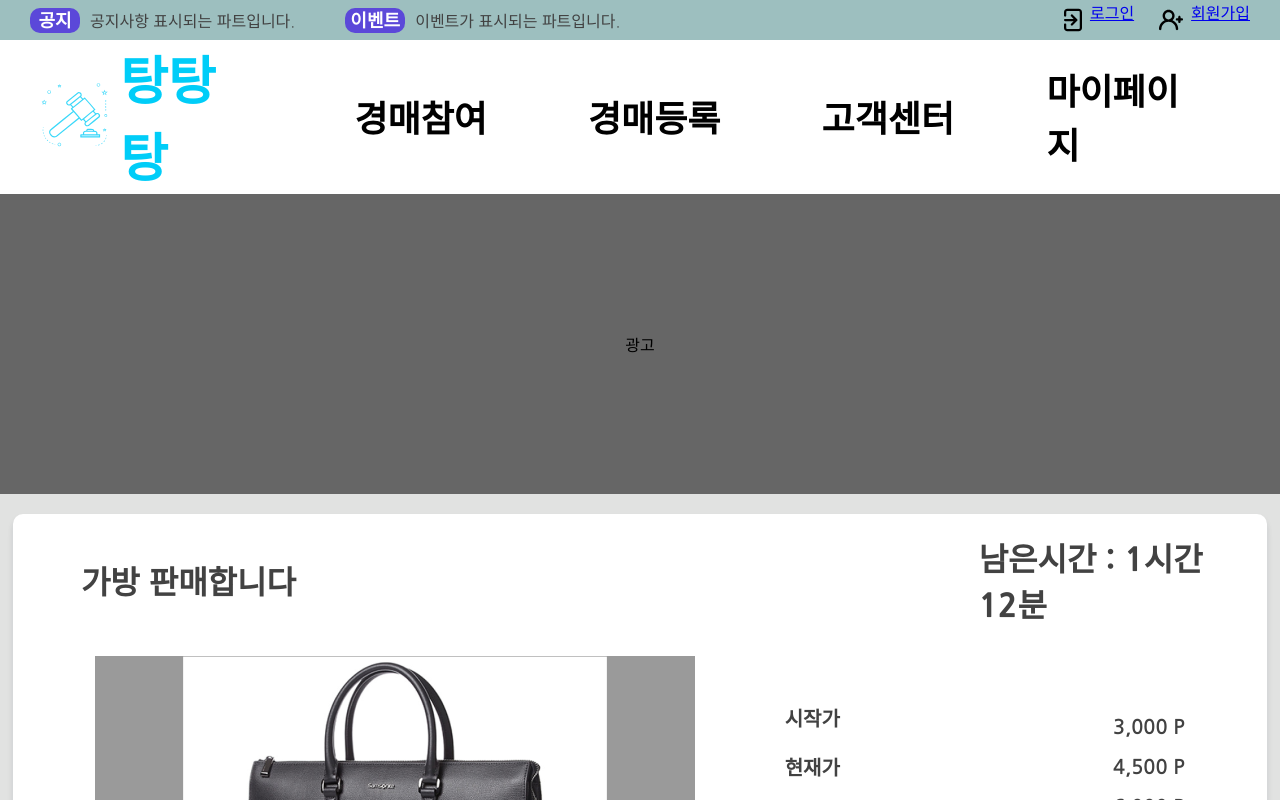
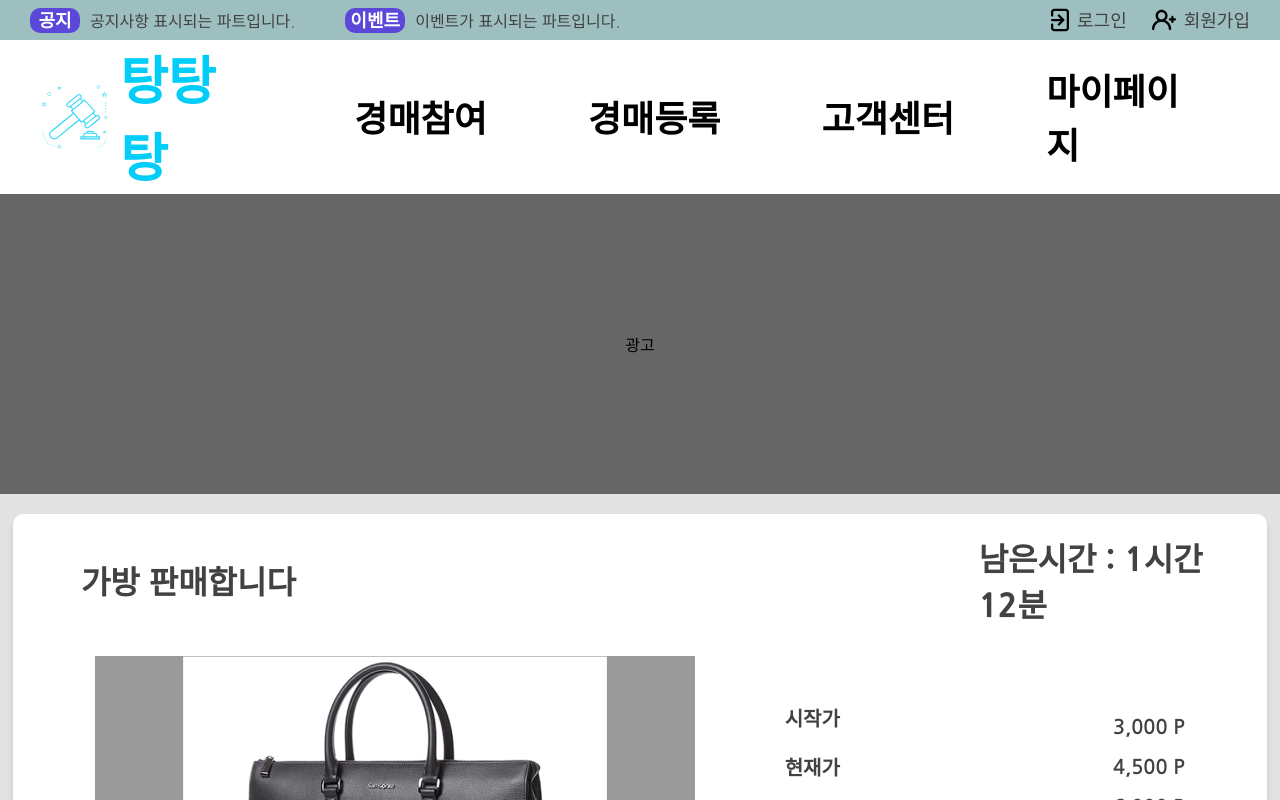
Before and after one commit to MinJeongH/TangMall, a React (Create React App) app: page /detail in a window 1280 px wide. Shown: the top 800 px of the page. Built offline with nearby package versions, Linux system fonts and the light colour scheme.

Commit message:
link 연결

```diff
--- a/src/components/layout/header.jsx
+++ b/src/components/layout/header.jsx
@@ -33,30 +33,37 @@ const Header = () => {
         {auth.user ? (
           <div className="user">
             <div className="login">
-            <p>{auth.user}</p>
+              <p>{auth.user}</p>
               <button onClick={logoutHandler}>
                 <img src="logout_icon.svg" alt="login icon" />
-                로그아웃</button>
+                <p>로그아웃</p>
+              </button>
             </div>
           </div>
         ) : (
           <div className="user">
             <div className="login">
               <img src="login_icon.svg" alt="login icon" />
-              <Link to="/login">로그인</Link>
+              <Link to="/login" className="link">
+                로그인
+              </Link>
             </div>
             <div className="join">
               <img src="join_icon.svg" alt="join icon" />
-              <Link to="/registerAgree">회원가입</Link>
+              <Link to="/registerAgree" className="link">
+                회원가입
+              </Link>
             </div>
           </div>
         )}
       </section>
       <section className="bottomcontainer">
-        <div className="logo logo-link">
-          <Link to='/'><img src="icon_tang 1.svg" alt="logo" /></Link>
-          <h1>탕탕탕</h1>
-        </div>
+        <Link to={"/"} className="logo_link">
+          <div className="logo">
+            <img src="icon_tang 1.svg" alt="logo" />
+            <h1>탕탕탕</h1>
+          </div>
+        </Link>
         <div className="menu">
           <div
             className="menu_list"
--- a/src/components/layout/header.scss
+++ b/src/components/layout/header.scss
@@ -73,6 +73,7 @@
       display: flex;
       flex-direction: row;
       margin-right: 30px;
+
       .login {
         display: flex;
         flex-direction: row;
@@ -82,12 +83,14 @@
           color: $fontColorBlack;
           margin-right: 8px;
         }
-        p {
+        .link {
           display: flex;
           align-items: center;
+          justify-content: center;
           margin: 0;
           color: $fontColorBlack;
           font-size: 18px;
+          text-decoration: none;
         }
       }
       .join {
@@ -99,12 +102,13 @@
           color: $fontColorBlack;
           margin: 0 8px 0 25px;
         }
-        p {
+        .link {
           display: flex;
           align-items: center;
           margin: 0;
           color: $fontColorBlack;
           font-size: 18px;
+          text-decoration: none;
         }
       }
     }
@@ -113,6 +117,8 @@
     display: flex;
     flex-direction: row;
     justify-content: space-between;
+    .logo_link {
+      text-decoration: none;
       .logo {
         display: flex;
         flex-direction: row;
@@ -127,6 +133,7 @@
           margin: 0;
           font-size: 52px;
           color: $mainColor;
+        }
       }
     }
     .menu {
--- a/src/components/layout/item.jsx
+++ b/src/components/layout/item.jsx
@@ -1,9 +1,10 @@
 import React from "react";
+import { Link } from "react-router-dom";
 import "./item.scss";
 
 const Item = (props) => {
   return (
-    <section className="item">
+    <Link to={"/detail"} className="item">
       <div className="img_box">
         <img src="sample.png" alt="img" />
       </div>
@@ -31,7 +32,7 @@ const Item = (props) => {
           </div>
         </div>
       </div>
-    </section>
+    </Link>
   );
 };
 export default Item;
--- a/src/components/layout/item.scss
+++ b/src/components/layout/item.scss
@@ -4,10 +4,10 @@
 .item {
   display: flex;
   flex-direction: column;
-
   font-family: "Nanum Gothic", sans-serif;
   color: $fontColorBlack;
   width: 30%;
+  text-decoration: none;
   .img_box {
     background-color: #c4c4c4;
     display: flex;
```
Lines whose indentation alone changed are shown as unchanged.
